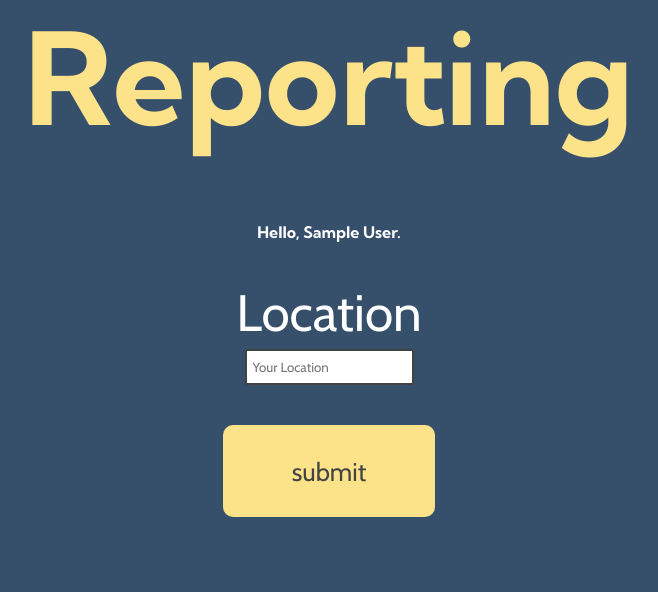
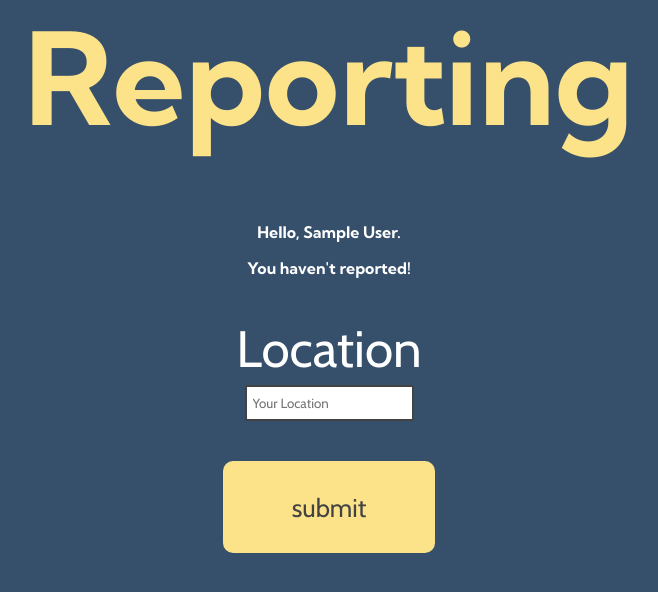
Before and after one commit to code4ny/NYSecure, a Flask app: page /reporting in a window 1280 px wide. Shown: the part 113-705 px from the top of the page, without its empty margins (311-969 px from the left). Run offline with Flask 2, Linux system fonts and the light colour scheme; the visitor is signed in with stand-in values (Sample User, id 1); data that the repository does not hold is empty; some libraries are stand-ins or nearby versions.

Commit message:
Add timestamp to report.

```diff
--- a/app/static/styles.css
+++ b/app/static/styles.css
@@ -42,7 +42,7 @@ input[type="text"] {
   border: 2px solid #434343;
 }
 
-input[type="submit"] {
+input[type="button"] {
   border-radius: 10px;
   font-size: max(2vw, 18px);
   font-family: "Cabin", sans-serif;
@@ -54,7 +54,7 @@ input[type="submit"] {
   border: 5px solid #fce38a;
 }
 
-input[type="submit"]:hover {
+input[type="button"]:hover {
   cursor: pointer;
   background-color: #434343;
   border: 5px solid #fce38a;
--- a/app/templates/location_reporting.html
+++ b/app/templates/location_reporting.html
@@ -14,6 +14,11 @@
       rel="stylesheet"
     />
     <link rel="stylesheet" href="/static/styles.css" />
+    <style>
+      p {
+        color: white;
+      }
+    </style>
     <title>NYSecure</title>
   </head>
   <body>
@@ -36,7 +41,8 @@
 
     <h1>Reporting</h1>
     {% if current_user.is_authenticated %}
-    <p style="margin: 10px; color: white">Hello, {{current_user.name}}.</p>
+    <p style="margin: 10px">Hello, {{current_user.name}}.</p>
+    <p id="last-reported-infos"></p>
     <form action="/update" method="POST">
       <div>
         <!-- This div is required to ensure that the autocomplete list is added below the text field-->
@@ -52,7 +58,7 @@
         <br />
       </div>
       <div>
-        <input type="submit" value="submit" />
+        <input type="button" value="submit" onclick="submitForm()" />
       </div>
       <input
         hidden
@@ -71,7 +77,9 @@
     {% endif %}
   </body>
 
-  <script>
+  <script defer>
+    window.onload = setLastReportedInfo();
+
     function toggleMenu() {
       // toggle navigation links when user clicks on bar icon
       var x = document.getElementById("myLinks");
@@ -79,6 +87,62 @@
         x.style.display = "none";
       } else {
         x.style.display = "block";
+      }
+    }
+    function submitForm() {
+      console.log("submit form ");
+      setLastReportedCookies();
+      console.log("setLastReported");
+      document.getElementsByTagName("form")[0].submit();
+      console.log("submitted");
+    }
+    function setCookies(cname, cvalue, exdays, path = "/") {
+      /*
+      Function wrapper to help set cookies.
+
+      Args:
+        cname: cookies name
+        cvalue: value of the corresponding cookies
+        exdays: number of days till expire
+        path: the path to store the cookies at, default to '/'
+
+      */
+      var d = new Date();
+      const ONE_DAY_IN_MS = 24 * 60 * 60 * 1000;
+      d.setTime(d.getTime() + exdays * ONE_DAY_IN_MS);
+      var expirydate = d.toUTCString();
+      document.cookie =
+        cname + "=" + cvalue + ";" + "expires=" + expirydate + ";path=" + path;
+    }
+
+    function getCookie(cname) {
+      row = document.cookie.split("; ").find((row) => row.startsWith(cname));
+      return row ? row.split("=")[1] : null;
+    }
+
+    function setLastReportedCookies() {
+      console.log("setting cookies!");
+      console.log(document);
+      page_path = "/reporting";
+      location = document.getElementById("location").value;
+      console.log("location is:");
+      console.log(location);
+      setCookies("lastReportedLocation", location, 1, (path = page_path));
+
+      current_date_time = new Date().toLocaleString();
+      setCookies("lastReportedTime", current_date_time, 1, (path = page_path));
+    }
+
+    function setLastReportedInfo() {
+      var location = getCookie("lastReportedLocation");
+      var time = getCookie("lastReportedTime");
+      if (location == null || time == null) {
+        document.getElementById("last-reported-infos").innerHTML =
+          "You haven't reported!";
+      } else {
+        document.getElementById(
+          "last-reported-infos"
+        ).innerHTML = `Your last reported location was at ${location} on ${time}`;
       }
     }
 
--- a/app/views.py
+++ b/app/views.py
@@ -20,7 +20,7 @@ def root():
 
     Otherwise, redirect to the reporting page.
     """
-    sleep(1.5)  # to give time to authenticate
+    sleep(2)  # to give time to authenticate
     if current_user.is_authenticated:
         return redirect(url_for("reporting"))
     else:
```
